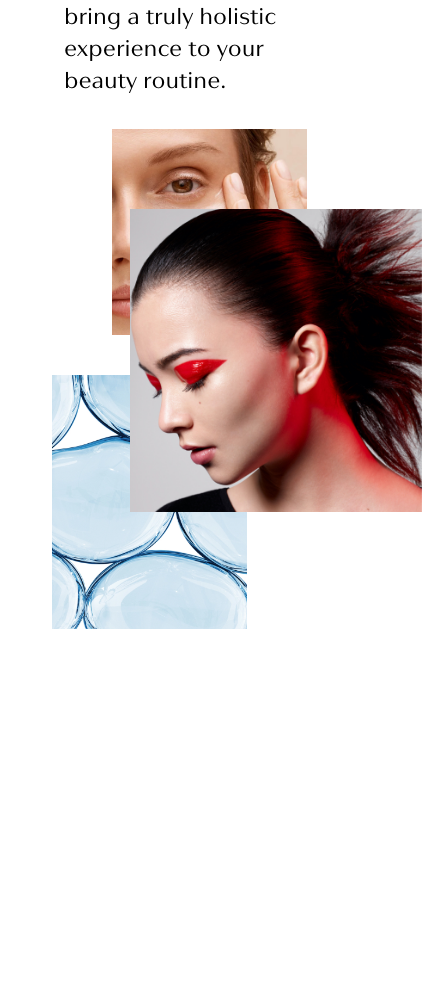
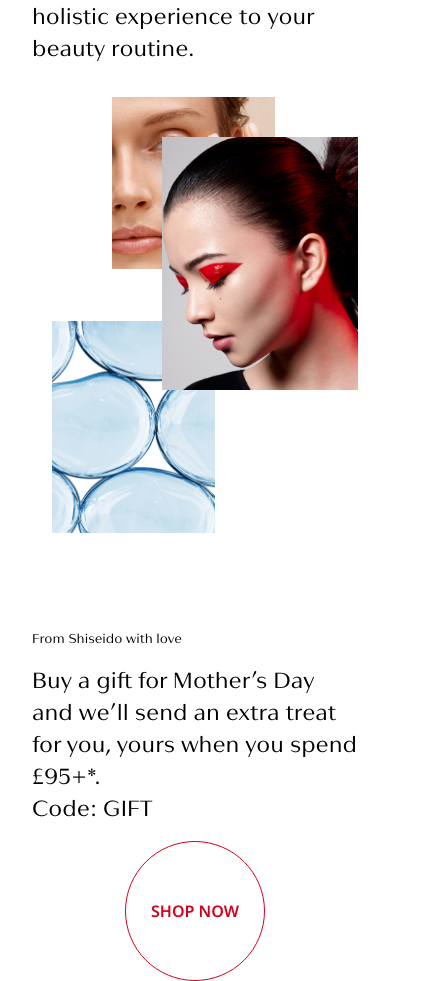
Before and after one commit to EmmaGuillaume/shiseido, a SvelteKit app: page / in a window 390 px wide. Shown: the part 1429-2410 px from the top of the page, 422 px wide, since content can reach past the window. Before the commit the page ends 2058 px from the top, so only its background shows below. Built offline with nearby package versions, Linux system fonts and the light colour scheme.

Commit message:
fix img, idk other oops

```diff
--- a/src/lib/data/products.ts
+++ b/src/lib/data/products.ts
@@ -1,4 +1,5 @@
 export type TProduct = {
+    id: number,
     name: string,
     image: string,
     note: number,
@@ -10,6 +11,7 @@ export type TProduct = {
 
 export const productList: TProduct[] = [
     {
+        id:1,
         name: 'Power Infusing Serum',
         image: '/images/products/power-infusing-serum.jpg',
         note: 4.7,
@@ -19,6 +21,7 @@ export const productList: TProduct[] = [
         description: 'Description du produit',
     },
     {
+        id:2,
         name: 'Total Regenerating Cream',
         image: '/images/products/total-regenerating-cream.jpg',
         note: 3,
@@ -28,6 +31,7 @@ export const productList: TProduct[] = [
         description: 'Description du produit 2',
     },
     {
+        id:3,
         name: 'Wrinkle Smoothing Eye Cream',
         image: '/images/products/wrinkle-smoothing-eye-cream.jpg',
         note: 3,
@@ -37,6 +41,7 @@ export const productList: TProduct[] = [
         description: 'Description du produit 2',
     },
     {
+        id:4,
         name: 'Uplifting And Firming Cream Enriched',
         image: '/images/products/uplifting-and-firming-cream-enriched.jpg',
         note: 3,
--- /dev/null
+++ b/src/lib/store.ts
@@ -0,0 +1 @@
+const cart=[];
--- a/src/routes/+page.svelte
+++ b/src/routes/+page.svelte
@@ -50,33 +50,49 @@
     </div>
   </section>
 
-    <article class="relative">
-        <div class="px-8 flex flex-col gap-4 z-20">
+  <article class="w-full relative flex flex-col justify-between">
+    <div class=" flex flex-col gap-4 z-20">
       <p class="font-shiseido text-sm">About Us</p>
-            <p class="font-shiseido text-2xl lg:w-4/12">
-                For 150 years, Shiseido has pioneered the future of skincare to
-                bring a truly holistic experience to your beauty routine.
+      <p class="font-shiseido text-2xl lg:w-3/12">
+        For 150 years, Shiseido has pioneered the future of skincare to bring a
+        truly holistic experience to your beauty routine.
       </p>
     </div>
 
+    <div class="relative">
       <div
-            class=" absolute !w-screen h-[500px] my-8 lg:!w-full lg:h-[900px] lg:top-20 lg:-z-10"
+        class="z-0 overflow-hidden relative h-[500px] my-8 lg:h-[1000px] lg:overflow-visible"
       >
         <img
-                class="about-us--img absolute z-0 w-6/12 left-20 lg:w-3/12 lg:top-0"
+          class="about-us--img absolute top-0 z-0 w-6/12 left-20 lg:w-3/12 lg:-top-24"
           src="images/photos/about-us-cream.jpg"
           alt=""
         />
         <img
-                class="absolute z-20 w-9/12 right-0 top-20 lg:w-6/12 lg:top-30"
+          class="absolute z-20 w-9/12 -right-12 top-10 lg:w-6/12 lg:top-36"
           src="/images/photos/about-us-red.jpg"
           alt=""
         />
         <img
-                class="absolute z-0 w-6/12 bottom-0 left-5 lg:w-4/12"
+          class="absolute z-0 w-6/12 top-56 left-5 lg:w-5/12 lg:top-[400px]"
           src="/images/photos/about-us-cells.jpg"
           alt=""
         />
       </div>
+      <div
+        class="z-50 w-full flex flex-col items-left gap-4 lg:w-9/12 lg:mt-48"
+      >
+        <p class="z-50 font-shiseido text-sm">From Shiseido with love</p>
+        <p class="z-50 text-left font-shiseido text-2xl lg:w-7/12">
+          Buy a gift for Mother’s Day and we’ll send an extra treat for you,
+          yours when you spend £95+*. <br />Code: GIFT
+        </p>
+        <div class="w-full flex justify-center">
+          <ButtonAnimation>Shop Now</ButtonAnimation>
+        </div>
+      </div>
+    </div>
   </article>
+
+  <article />
 </section>
```
Also changed, not shown: src/lib/components/ProductList.svelte (indentation only), src/store.ts (added). Lines whose indentation alone changed are shown as unchanged.
